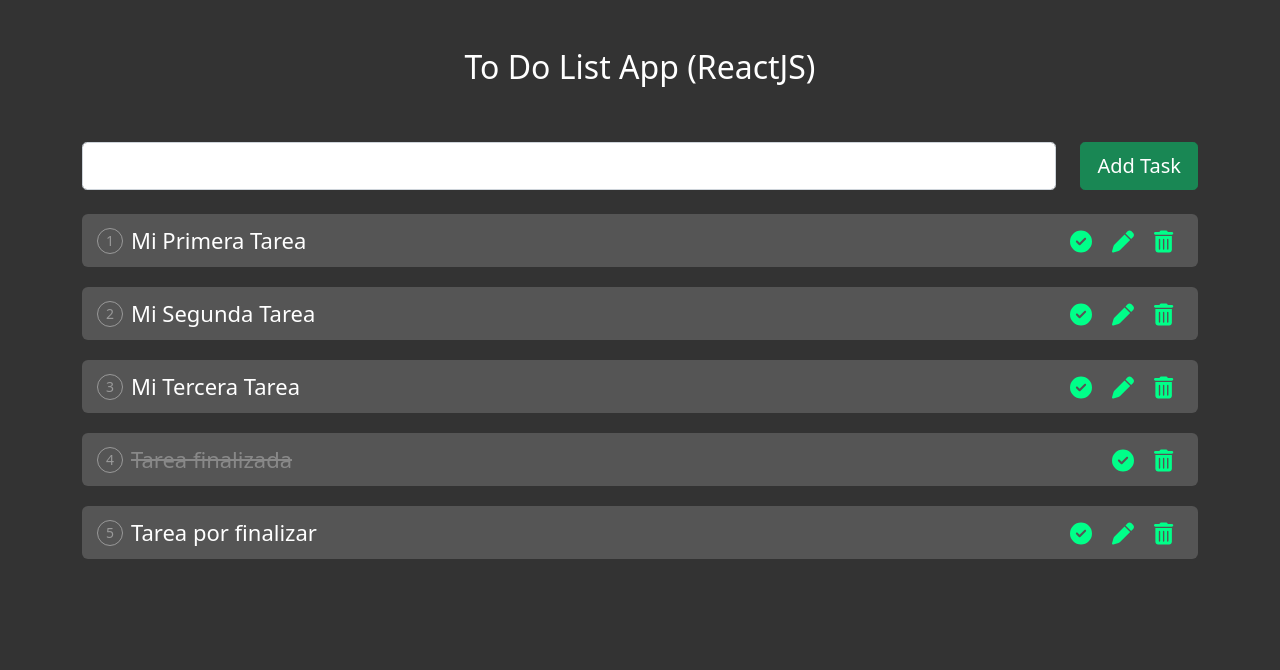
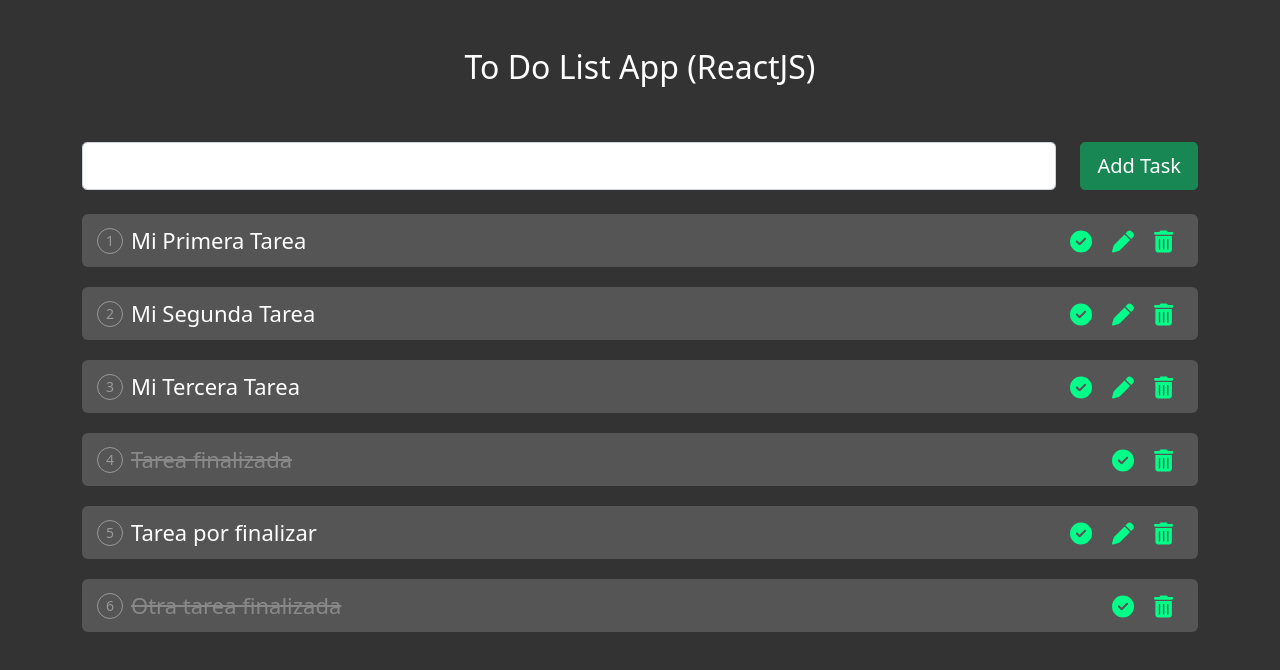
Before and after one commit to rgomez1985/todo-devops, a React (Create React App) app: page / in a window 1280 px wide. Shown: the top 670 px of the page. Built offline with nearby package versions, Linux system fonts and the light colour scheme.

Commit message:
Adicionando tarea

```diff
--- a/src/App.js
+++ b/src/App.js
@@ -16,6 +16,7 @@ const initialToDoList = [
   { id: 3, status: false, title: 'Mi Tercera Tarea' },
   { id: 4, status: true, title: 'Tarea finalizada' },
   { id: 5, status: false, title: 'Tarea por finalizar' },
+  { id: 6, status: true, title: 'Otra tarea finalizada' },
 ];
 // =============================================================================
 
```
